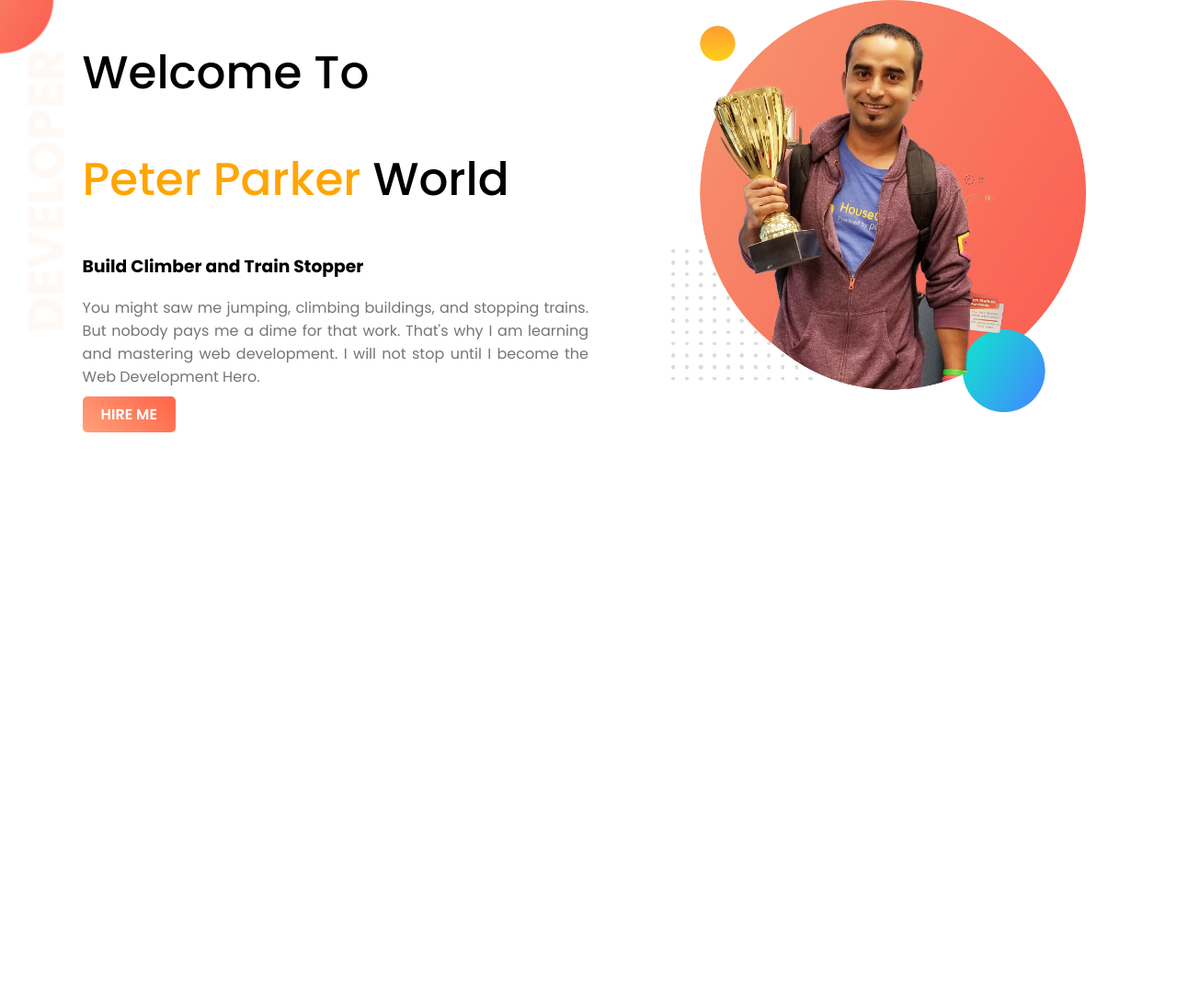
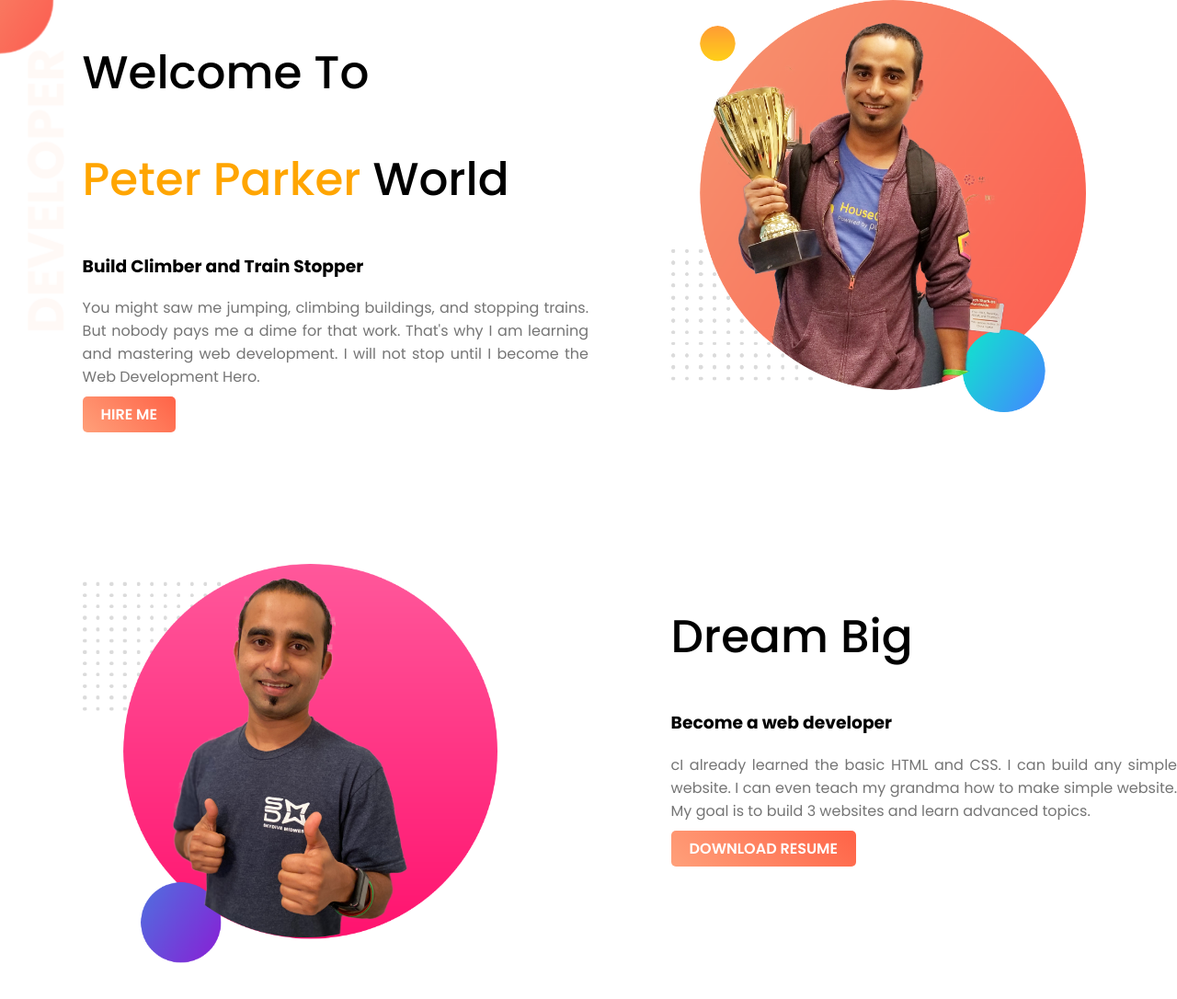
Before and after one commit to Kawser52/developer-portfolio, a plain HTML site: page index.html in a window 1280 px wide. Shown: the whole page at 92% size. Before the commit the page ends 800 px from the top, so only its background shows below. Drawn offline with Linux system fonts and the light colour scheme.

Commit message:
Dream Complete

```diff
--- a/index.html
+++ b/index.html
@@ -23,5 +23,17 @@
             <img src="img/jhankar.png" alt="Jhankar vai">
         </div>
       </section>
+      <section class="drem-section">
+        <div class="header-content-half">
+            <img src="img/jhankar2.png" alt="Jhankar vai">
+        </div>
+        <div class="header-content-half">
+            <h1>Dream Big</h1>
+            <h3>Become a web developer</h3>
+            <p>cI already learned the basic HTML and CSS. I can build any simple website. I can even teach my grandma how to make simple
+            website. My goal is to build 3 websites and learn advanced topics.</p>
+            <a href="programming-hero.com" class="button-style">Download REsume</a>
+        </div>
+      </section>
 </body>
 </html>
--- a/style.css
+++ b/style.css
@@ -8,6 +8,7 @@ h1,p,h3{
 }
 section{
     display: flex;
+    margin-bottom: 150px;
 }
 .header-section{
     background-image: url(img/top-banner.png);
```
